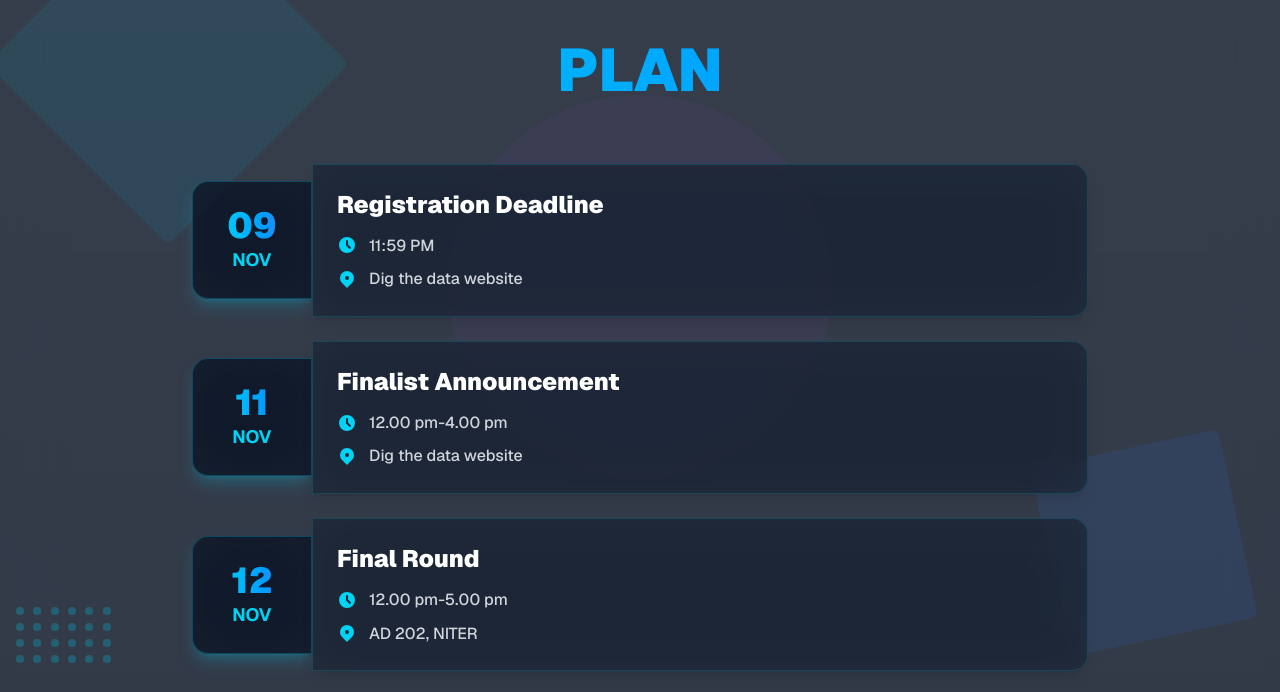
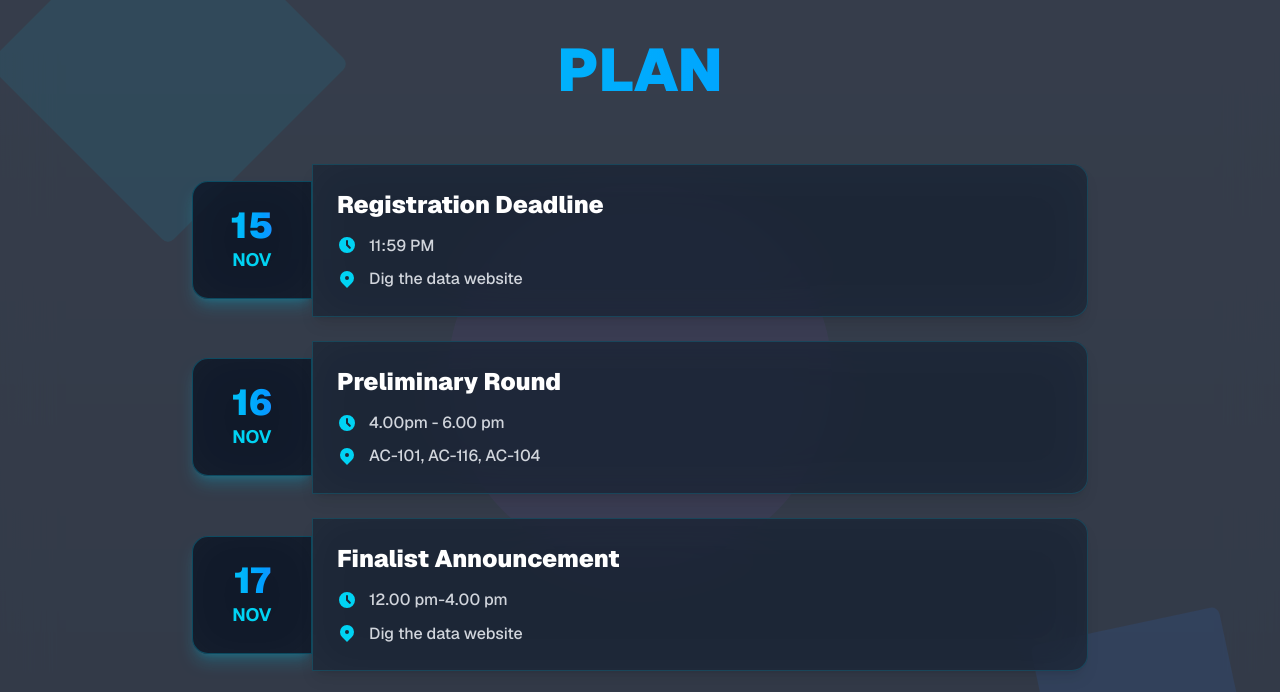
Before and after one commit to Rifat770-coder/Dig-the-data-4.0, a Next.js app: page / in a window 1280 px wide. Shown: the part 2039-2731 px from the top of the page. Built offline with nearby package versions, Linux system fonts and the light colour scheme.

Commit message:
update21

```diff
--- a/app/page.tsx
+++ b/app/page.tsx
@@ -185,31 +185,31 @@ function ModernHeroSection() {
 
 // Event Plan Component
 function EventPlanComponent() {
-  type EventItem = {
-    date: string;
-    month: string;
-    title: string;
-    time?: string;
-    location?: string;
-  };
-
-  const events: EventItem[] = [
+  const events = [
     {
-      date: "09",
+      date: "15",
       month: "NOV",
       title: "Registration Deadline",
       time: "11:59 PM",
       location: "Dig the data website",
     },
+
     {
-      date: "11",
+      date: "16",
+      month: "NOV",
+      title: "Preliminary Round",
+      time: "4.00pm - 6.00 pm",
+      location: "AC-101, AC-116, AC-104",
+    },
+    {
+      date: "17",
       month: "NOV",
       title: "Finalist Announcement",
       time: "12.00 pm-4.00 pm",
       location: "Dig the data website",
     },
     {
-      date: "12",
+      date: "18",
       month: "NOV",
       title: "Final Round",
       time: "12.00 pm-5.00 pm",
```
Lines whose indentation alone changed are shown as unchanged.
